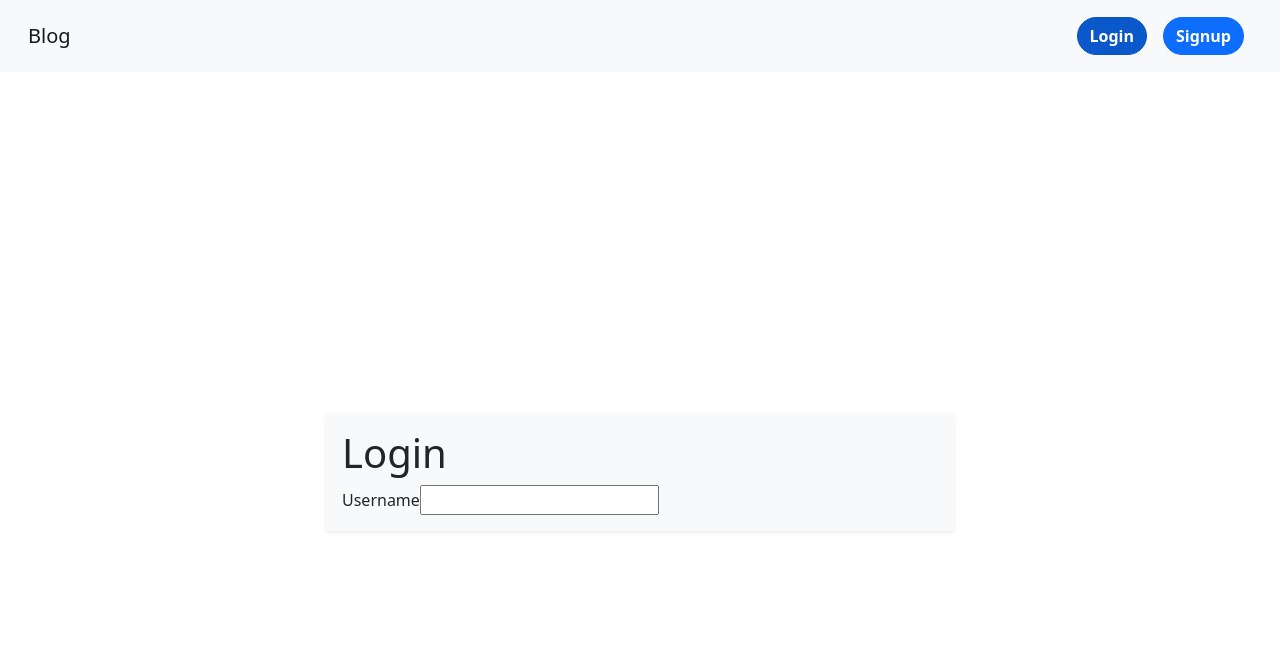
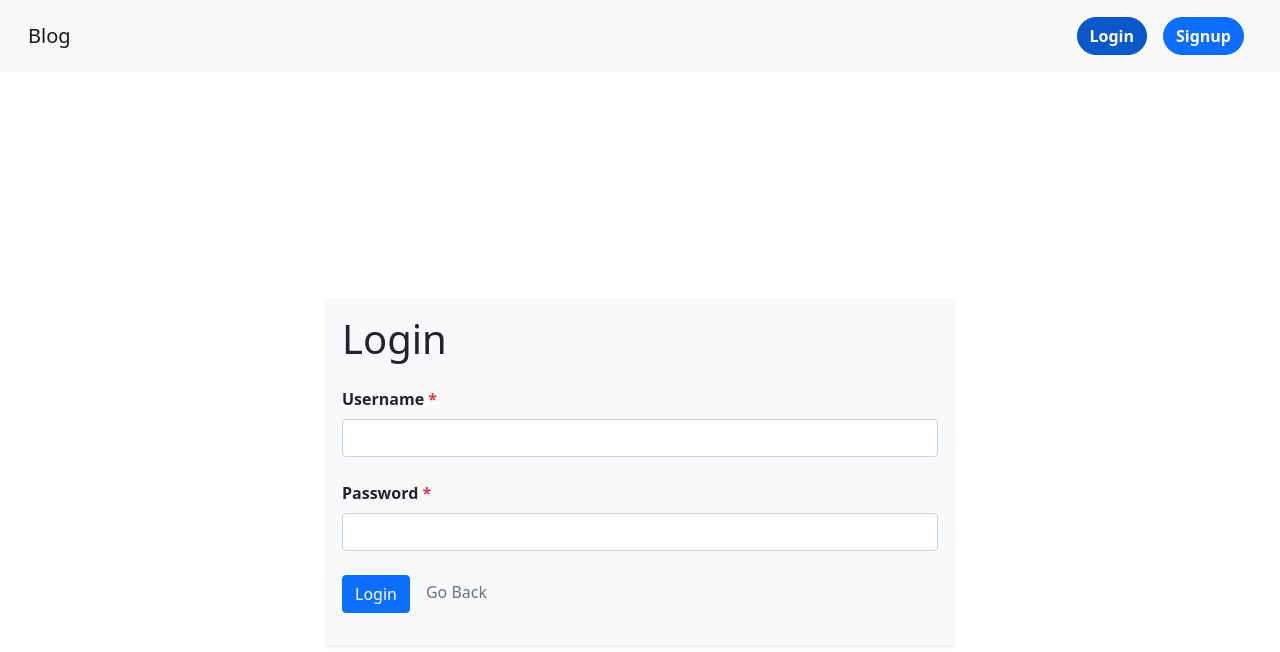
Before and after one commit to Ajinkyap22/MERN-blog, a React (Create React App) app in the folder client/: page /login in a window 1280 px wide. Shown: the top 652 px of the page. Built offline with nearby package versions, Linux system fonts and the light colour scheme.

Commit message:
Login Completed

```diff
--- a/client/package.json
+++ b/client/package.json
@@ -6,6 +6,7 @@
     "@testing-library/jest-dom": "^5.14.1",
     "@testing-library/react": "^11.2.7",
     "@testing-library/user-event": "^12.8.3",
+    "axios": "^0.21.4",
     "react": "^17.0.2",
     "react-dom": "^17.0.2",
     "react-router-dom": "^5.3.0",
--- a/client/src/App.js
+++ b/client/src/App.js
@@ -2,17 +2,24 @@ import "./App.css";
 import Navbar from "./Components/Navbar";
 import Login from "./Components/Login";
 import { BrowserRouter as Router, Switch, Route } from "react-router-dom";
+import { useState } from "react";
 
 function App() {
+  const [user, setUser] = useState(undefined);
+
   return (
     <div className="App h-100">
       <Router>
         <header>
-          <Navbar />
+          <Navbar user={user} setUser={setUser} />
         </header>
         <Switch>
           {/* <Route exact path="/" component={Home}/> */}
-          <Route exact path="/login" component={Login} />
+          <Route
+            exact
+            path="/login"
+            render={() => <Login setUser={setUser} />}
+          />
           {/* <Route exact path="/signup" component={Signup}/> */}
         </Switch>
       </Router>
--- a/client/src/Components/Login.js
+++ b/client/src/Components/Login.js
@@ -1,13 +1,70 @@
-function Login() {
+import axios from "axios";
+import { useState } from "react";
+
+function Login(props) {
+  const [username, setUsername] = useState("");
+  const [password, setPassword] = useState("");
+
+  const submitHander = (e) => {
+    e.preventDefault();
+
+    axios
+      .post("http://localhost:3000/api/users/login", { username, password })
+      .then((res) => {
+        localStorage.setItem("user", JSON.stringify(res.data));
+        props.setUser(res.data.user);
+        console.log("login successful", res.data.user);
+      })
+      .catch((err) => {
+        console.error(err);
+      });
+  };
+
   return (
     <div className="container-fluid d-flex justify-content-center align-items-center h-100">
       <div className="bg-light w-50 shadow-sm p-3 ">
         <h1>Login</h1>
 
-        <form action="" method="POST">
-          <div className="form-group">
-            <label htmlFor="username fw-bold">Username</label>
-            <input type="text" name="username" required />
+        <form onSubmit={submitHander}>
+          {/* username */}
+          <div className="form-group py-2">
+            <label htmlFor="username" className="fw-bold py-2">
+              Username<span className="text-danger"> *</span>
+            </label>
+            <input
+              type="text"
+              name="username"
+              className="form-control"
+              onChange={(e) => setUsername(e.target.value)}
+              required
+            />
+          </div>
+
+          {/* password */}
+          <div className="form-group py-2">
+            <label htmlFor="password" className="fw-bold py-2">
+              Password<span className="text-danger"> *</span>
+            </label>
+            <input
+              type="password"
+              name="password"
+              className="form-control"
+              onChange={(e) => setPassword(e.target.value)}
+              required
+            />
+          </div>
+
+          {/* buttons */}
+          <div className="py-3">
+            <button className="btn btn-primary mr-2" type="submit">
+              Login
+            </button>
+            <a
+              href="/"
+              className="text-secondary text-decoration-none mx-2 p-2"
+            >
+              Go Back
+            </a>
           </div>
         </form>
       </div>
--- a/client/src/Components/Navbar.js
+++ b/client/src/Components/Navbar.js
@@ -37,7 +37,6 @@ function Navbar() {
             <NavLink
               exact
               to="/login"
-              activeClassName="active"
               className="btn btn-primary fw-bold rounded-pill mx-2"
             >
               Login
@@ -45,7 +44,6 @@ function Navbar() {
             <NavLink
               exact
               to="/"
-              activeClassName="active"
               className="btn btn-primary fw-bold rounded-pill mx-2"
             >
               Signup
```
Also changed, not shown: 1 other file (tests, documents, lock files or other folders).
